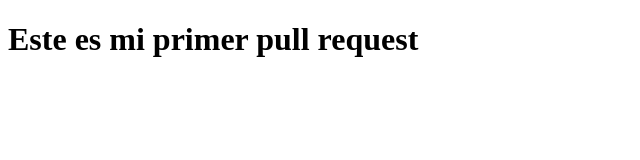
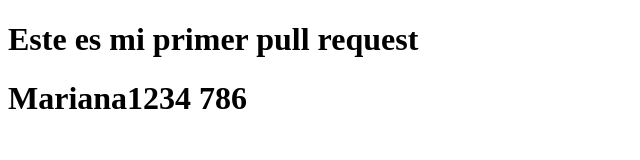
Before and after one commit to JuanFerUran/prueba-git, a plain HTML site: page index.html in a window 1280 px wide. Shown: the whole page, without its empty margins (0-640 px from the left). Drawn offline with Linux system fonts and the light colour scheme.

Commit message:
mi primer commit

```diff
--- a/index.html
+++ b/index.html
@@ -7,5 +7,6 @@
 </head>
 <body>
     <h1>Este es mi primer pull request</h1>
+     <h1>Mariana1234 786</h1>
 </body>
 </html>
```
